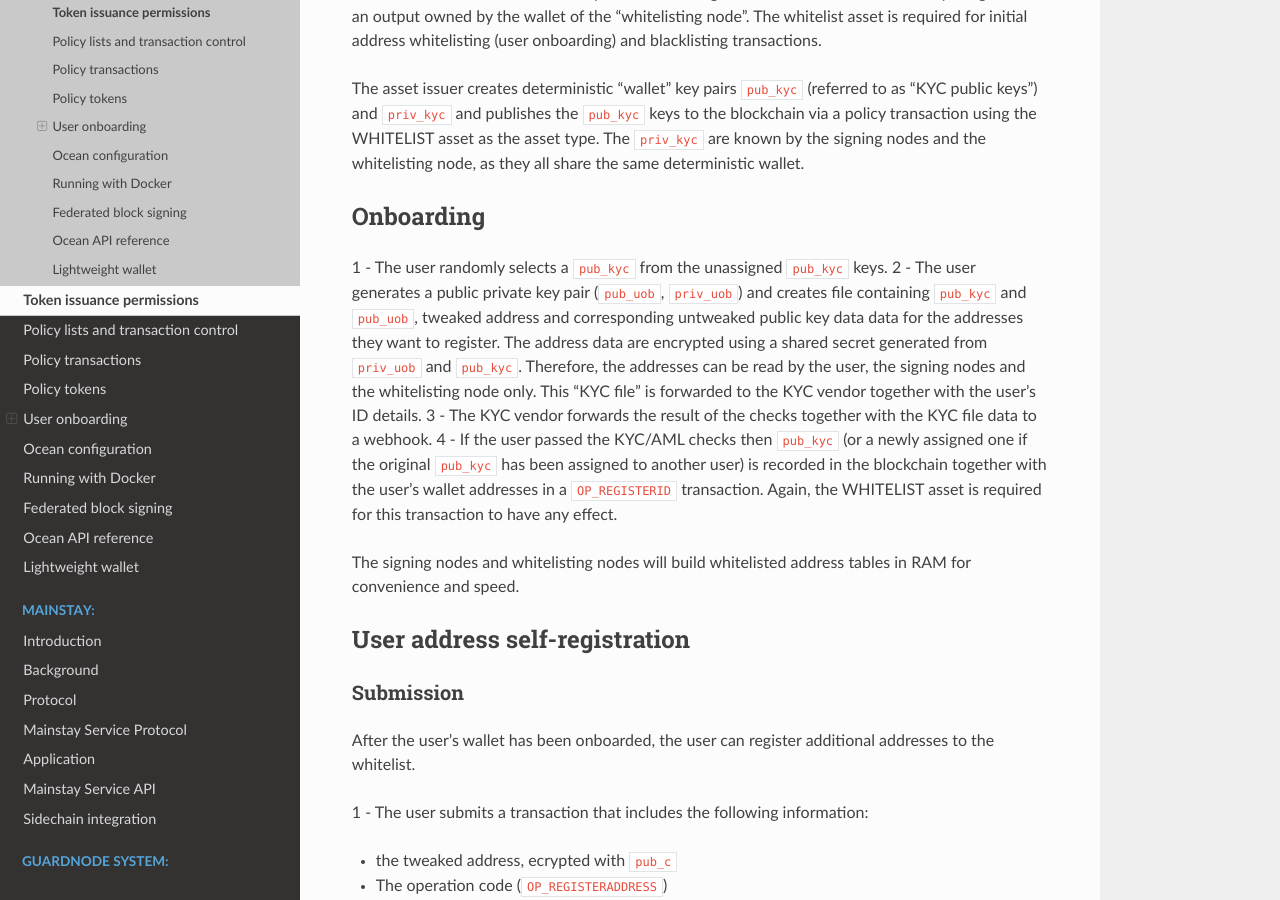
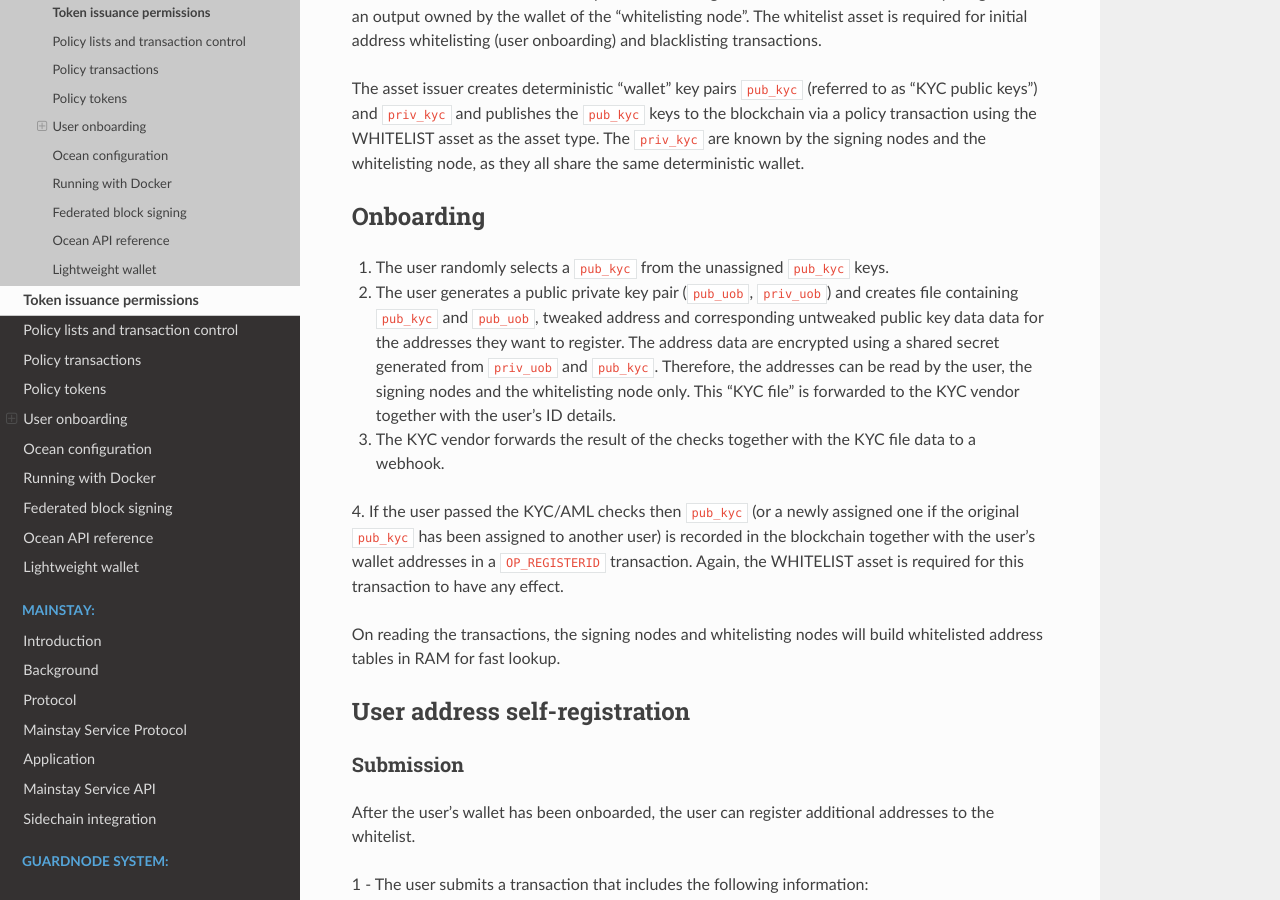
Before and after one commit to commerceblock/docs, a Sphinx documentation site: the page built from source/policy/index.rst, in a window 1280 px wide and 900 px high, scrolled down 3411 px. Built offline with Sphinx 7.4.7 and the Read the Docs theme 2.0.0, drawn with Linux system fonts in a browser that asks for light colours.

Commit message:
List formatting.

```diff
--- a/source/policy/index.rst
+++ b/source/policy/index.rst
@@ -68,14 +68,14 @@ The asset issuer creates deterministic "wallet" key pairs ``pub_kyc`` (referred
 Onboarding
 ----------
 
-1 - The user randomly selects a ``pub_kyc`` from the unassigned ``pub_kyc`` keys.
-2 - The user generates a public private key pair (``pub_uob``, ``priv_uob``) and creates file containing ``pub_kyc`` and ``pub_uob``, tweaked address and corresponding untweaked public key data data for the addresses they want to register. The address data are encrypted using a shared secret generated from ``priv_uob`` and ``pub_kyc``. Therefore, the addresses can be read by the user, the signing nodes and the whitelisting node only. This "KYC file" is forwarded to the KYC vendor together with the user's ID details.
-3 - The KYC vendor forwards the result of the checks together with the KYC file data to a webhook.
-4 - If the user passed the KYC/AML checks then ``pub_kyc`` (or a newly assigned one if the original ``pub_kyc`` has been assigned to another user) is
+1. The user randomly selects a ``pub_kyc`` from the unassigned ``pub_kyc`` keys.
+2. The user generates a public private key pair (``pub_uob``, ``priv_uob``) and creates file containing ``pub_kyc`` and ``pub_uob``, tweaked address and corresponding untweaked public key data data for the addresses they want to register. The address data are encrypted using a shared secret generated from ``priv_uob`` and ``pub_kyc``. Therefore, the addresses can be read by the user, the signing nodes and the whitelisting node only. This "KYC file" is forwarded to the KYC vendor together with the user's ID details.
+3. The KYC vendor forwards the result of the checks together with the KYC file data to a webhook.
+4. If the user passed the KYC/AML checks then ``pub_kyc`` (or a newly assigned one if the original ``pub_kyc`` has been assigned to another user) is
 recorded in the blockchain together with the user's wallet addresses in a ``OP_REGISTERID`` transaction. Again, the WHITELIST asset is required for this
 transaction to have any effect.
 
-The signing nodes and whitelisting nodes will build whitelisted address tables in RAM for convenience and speed.
+On reading the transactions, the signing nodes and whitelisting nodes will build whitelisted address tables in RAM for fast lookup.
 
 User address self-registration
 ------------------------------
```
